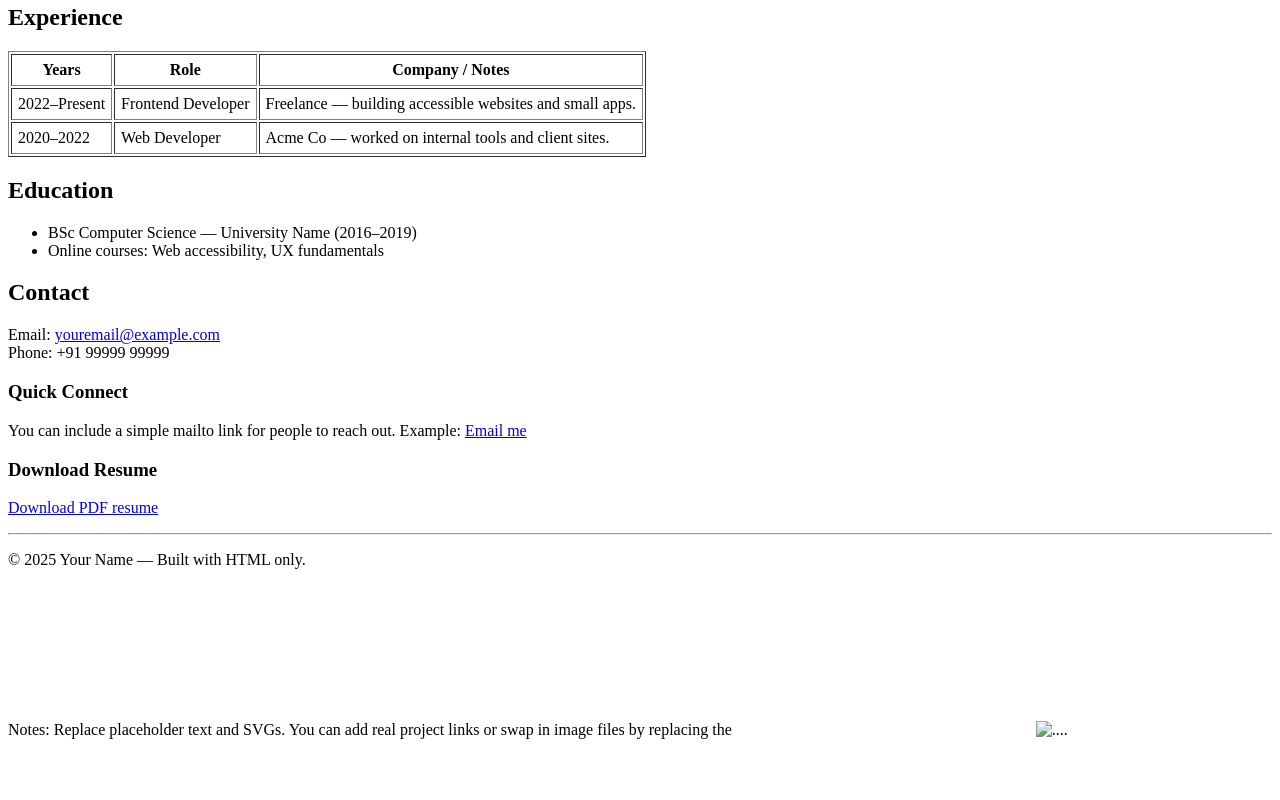
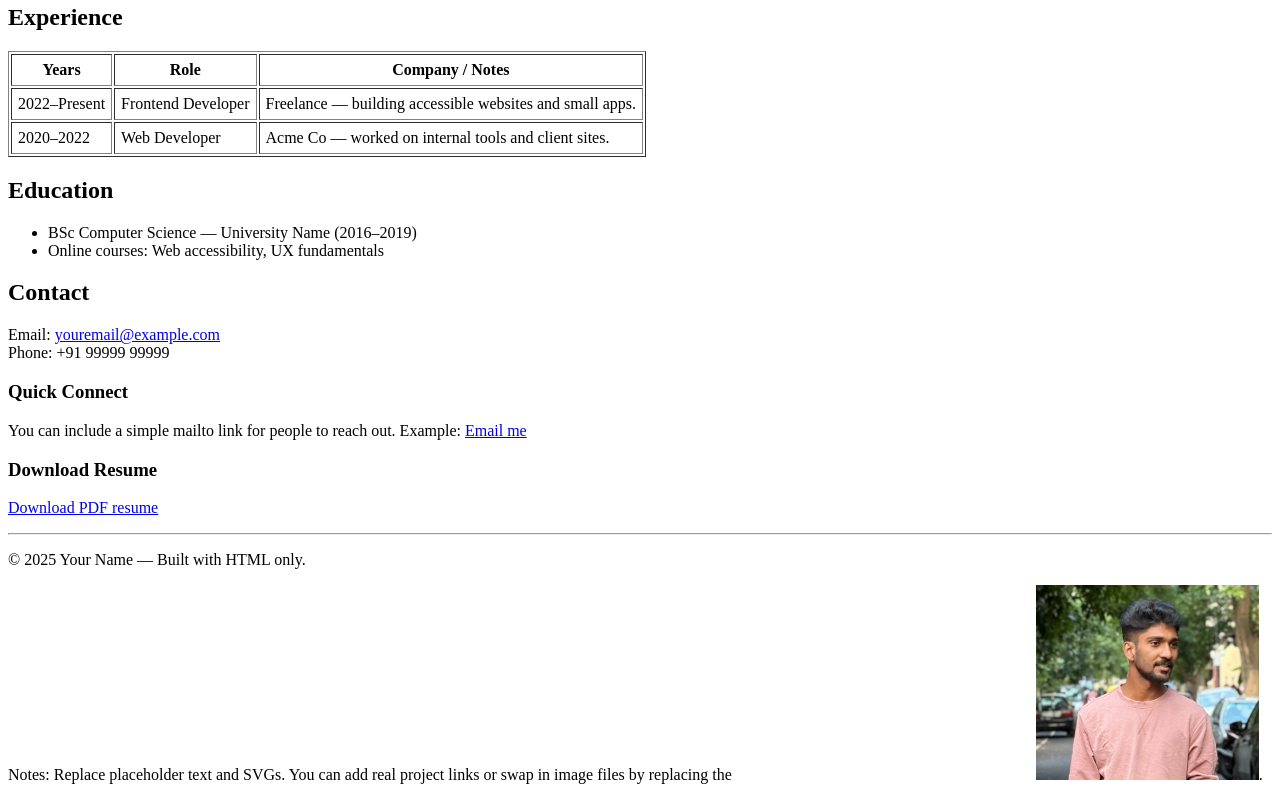
Before and after one commit to Aswin0004/myPortfolio, a plain HTML site: page index.html in a window 1280 px wide. Shown: the part 1222-2022 px from the top of the page. Before the commit the page ends 1977 px from the top, so only its background shows below. Drawn offline with Linux system fonts and the light colour scheme.

Commit message:
Update image file path in footer notes

```diff
--- a/index.html
+++ b/index.html
@@ -163,7 +163,7 @@
     <p>
       <!-- Helpful notes for edits -->
       Notes: Replace placeholder text and SVGs. You can add real project links or
-      swap in image files by replacing the <svg> elements with <img src="your-image.jpg" alt="...">.
+      swap in image files by replacing the <svg> elements with <img src="static/img/b1.png" alt="...">.
     </p>
   </footer>
 </body>
```
